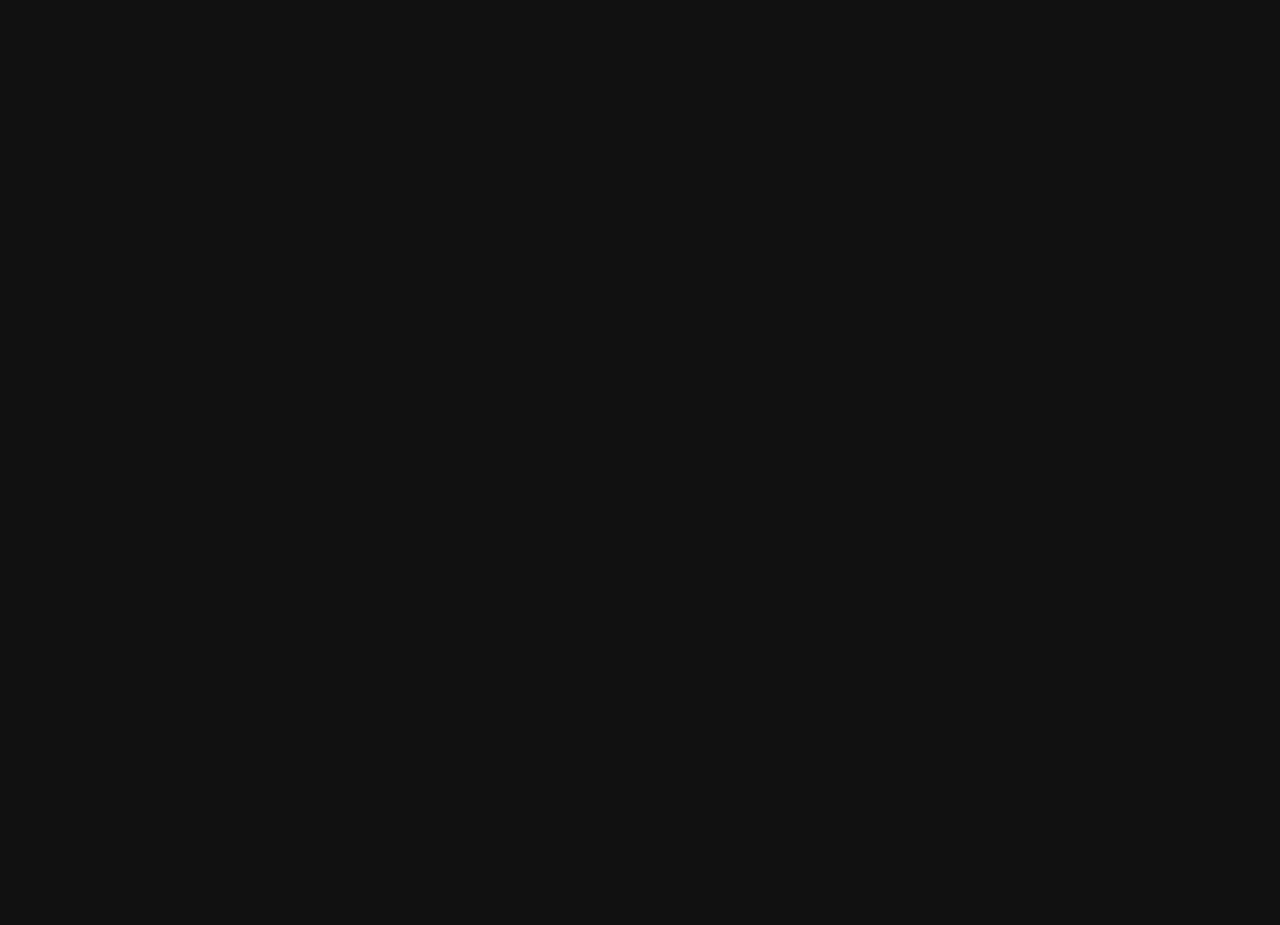
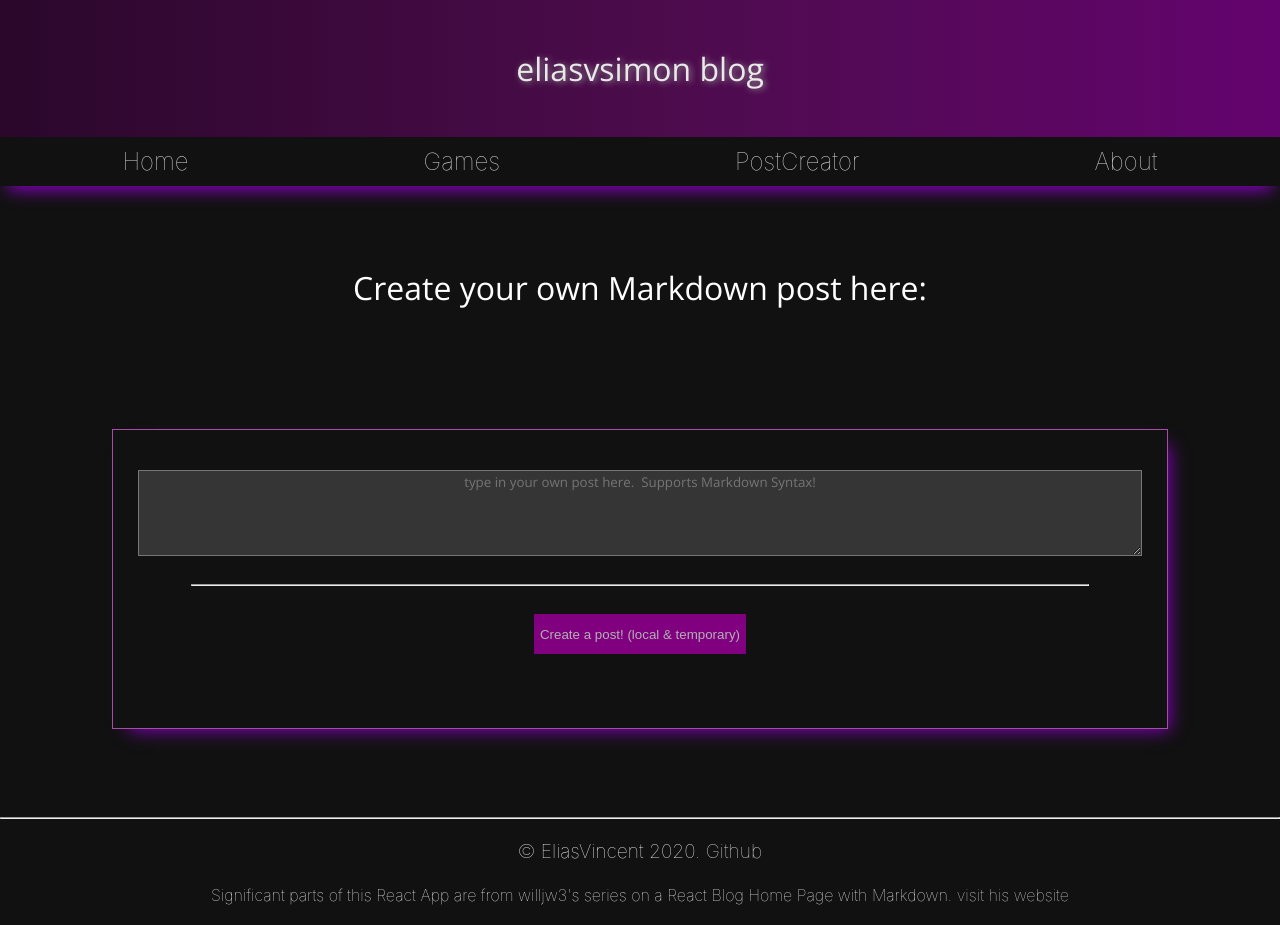
Before and after one commit to EliasVincent/eliasvsimon-react-blog, a React (Create React App) app: page /post-creator in a window 1280 px wide. Before the commit the page ends 800 px from the top, so only its background shows below. Built offline with nearby package versions, Linux system fonts and the light colour scheme.

Commit message:
seperate postcreator page and tweaks

```diff
--- a/src/components/Footer.js
+++ b/src/components/Footer.js
@@ -5,7 +5,7 @@ export default class Footer extends Component {
         return (
             <div className="footer">
                 <hr/>
-                <p>&copy; <a href="https://github.com/EliasVincent">EliasVincent</a> {new Date().getFullYear()}.
+                <p>&copy; EliasVincent {new Date().getFullYear()}. <a href="https://github.com/EliasVincent">Github</a>
                 </p>
                 <p><small>Significant parts of this React App are from willjw3's series on a React Blog Home Page with Markdown. <a href= "https://developer-log.netlify.app/">visit his website</a></small></p>
             </div>
--- a/src/components/Navbar.js
+++ b/src/components/Navbar.js
@@ -8,6 +8,7 @@ const Navbar = () => {
         <div className="navbar">
             <Link className="nav-link" to="/">Home</Link>
             <Link className="nav-link" to="/games">Games</Link>
+            <Link className="nav-link" to="/post-creator">PostCreator</Link>
             <Link className="nav-link" to="/about">About</Link>
         </div>
     )
--- a/src/components/PostCreator.js
+++ b/src/components/PostCreator.js
@@ -55,6 +55,7 @@ export default class PostCreator extends Component {
               placeholder="type in your own post here.  Supports Markdown Syntax!"
               onKeyDown={this.handleNoEnter}
             ></textarea>
+            <hr class="full-hr" />
             <button className="post-button">Create a post! (local & temporary)</button>
           </form>
           <br />
--- a/src/components/components.css
+++ b/src/components/components.css
@@ -82,6 +82,7 @@ hr {
 
     display: flex;
     justify-content: space-around;
+    flex-wrap: wrap;
 
     padding: 10px 5px;
 
@@ -154,9 +155,12 @@ hr {
 .post-button {
     margin: 20px 10px;
     height: 5vh;
+    max-width: 60%;
 
     border: none;
     display: inline-block;
+    margin-left: auto;
+    margin-right: auto;
     text-decoration: none;
     color: #b1b1b1;
     background: purple;
@@ -178,3 +182,7 @@ hr {
 .hidden-form {
     display: none;
 }
+
+.full-hr {
+    width: 70vw;
+}
--- a/src/index.js
+++ b/src/index.js
@@ -9,6 +9,7 @@ import Home from "./pages/Home"
 import About from "./pages/About"
 import Games from "./pages/Games"
 import Post from "./pages/Post"
+import PostCreatorSite from "./pages/PostCreatorSite"
 import NotFound from "./pages/NotFound"
 
 ReactDOM.render(
@@ -17,6 +18,7 @@ ReactDOM.render(
       <Route exact path="/" component={Home} />
       <Route exact path="/about" component={About} />
       <Route exact path="/games" component={Games} />
+      <Route exact path="/post-creator" component={PostCreatorSite} />
       <Route exact path="/404" component={NotFound} />
 
       <Route exact path="/post/:id" render={props => <Post {...props} />} />
--- /dev/null
+++ b/src/pages/PostCreatorSite.js
@@ -0,0 +1,21 @@
+import React from 'react'
+
+import Layout from "../components/Layout";
+import PostCreator from "../components/PostCreator"
+
+import "./pages.css"
+import "../components/components.css"
+
+const PostCreatorSite = () => {
+    return (
+        <div>
+            <Layout>
+                <h1 className="pcs-h1">Create your own Markdown post here:</h1>
+                <PostCreator />
+            </Layout>
+
+        </div>
+    )
+}
+
+export default PostCreatorSite
--- a/src/pages/pages.css
+++ b/src/pages/pages.css
@@ -16,12 +16,15 @@ a:hover {
 
 p{
     font-weight: lighter;
-    font-size: large;
+    font-size: larger;
 }
 
 img {
     max-height: 90vh;
-    max-width: 80%;
+    max-width: 90%;
+    display: block;
+    margin-left: auto;
+    margin-right: auto;
 }
 
 
@@ -71,3 +74,8 @@ img {
     font-family: "Open Sans";
     font-weight: lighter;
 }
+
+.pcs-h1 {
+    margin-top: 10vh;
+    margin-bottom: 1vh;
+}
```
Also changed, not shown: 1 other file (tests, documents, lock files or other folders).
